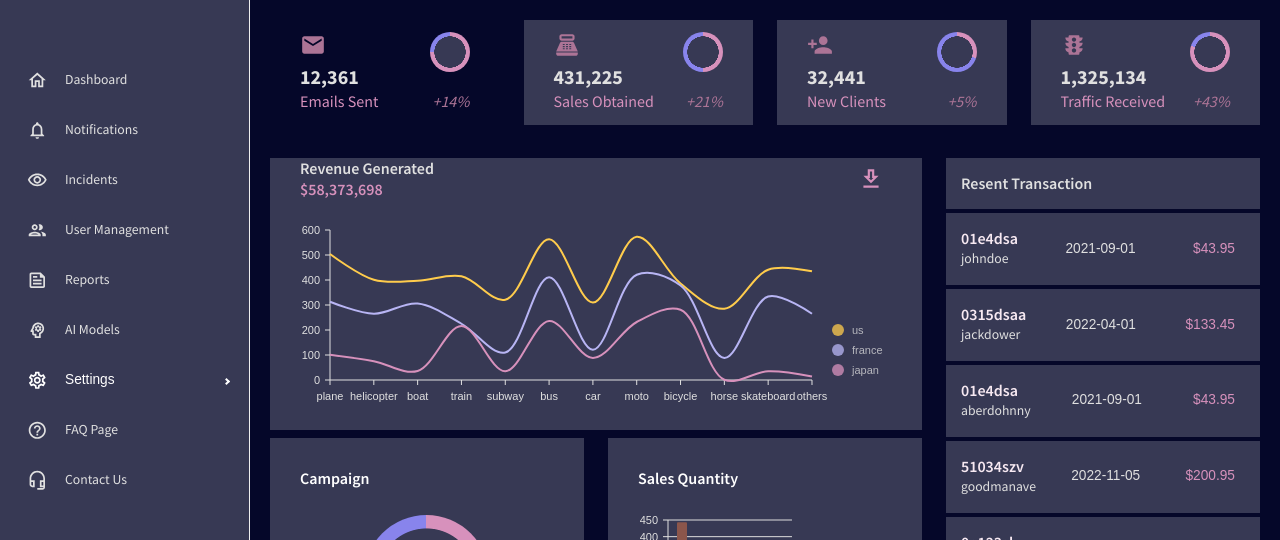
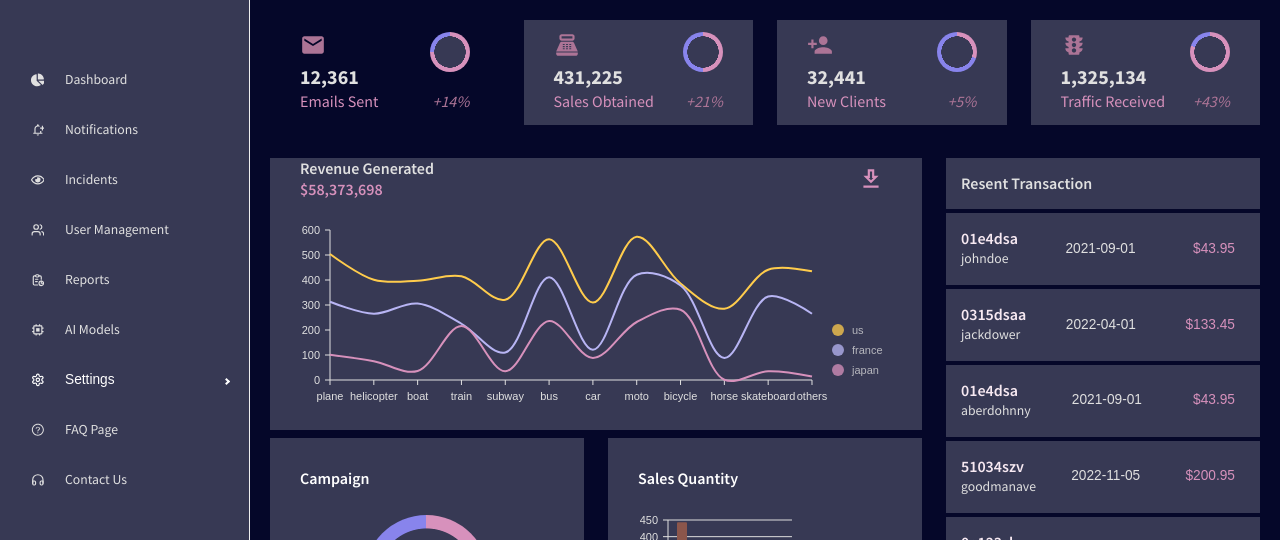
Before and after one commit to oceands/Project_Foresight, a React (Create React App) app in the folder client/: page / in a window 1280 px wide. Shown: the part 152-692 px from the top of the page. Built offline with nearby package versions, Linux system fonts and the light colour scheme.

Commit message:
Sidebar and Logo Base

```diff
--- a/client/package.json
+++ b/client/package.json
@@ -28,6 +28,7 @@
     "formik": "^2.2.9",
     "react": "^18.2.0",
     "react-dom": "^18.2.0",
+    "react-icons": "^4.11.0",
     "react-pro-sidebar": "1.0.0-alpha.7",
     "react-router-dom": "6.4.3",
     "react-scripts": "5.0.1",
--- a/client/src/pages/global/sidebar/MyProSidebar.jsx
+++ b/client/src/pages/global/sidebar/MyProSidebar.jsx
@@ -1,33 +1,30 @@
-import { useState } from "react";
+import React, { useState } from "react";
 import { Menu, Sidebar, MenuItem, SubMenu } from "react-pro-sidebar";
 import { useProSidebar } from "react-pro-sidebar";
-
 import { useSidebarContext } from "./sidebarContext";
-
 import { Link } from "react-router-dom";
 import { tokens } from "../../../theme";
 import { useTheme, Box, Typography, IconButton } from "@mui/material";
 
-import HomeOutlinedIcon from "@mui/icons-material/HomeOutlined";
-import NotificationsOutlinedIcon from '@mui/icons-material/NotificationsOutlined';
-import VisibilityOutlinedIcon from '@mui/icons-material/VisibilityOutlined';
-import PeopleOutlinedIcon from "@mui/icons-material/PeopleOutlined";
-import FeedOutlinedIcon from '@mui/icons-material/FeedOutlined';
-import PsychologyOutlinedIcon from '@mui/icons-material/PsychologyOutlined';
-import SettingsOutlinedIcon from '@mui/icons-material/SettingsOutlined';
-import HelpOutlineOutlinedIcon from '@mui/icons-material/HelpOutlineOutlined';
-import HeadsetMicOutlinedIcon from '@mui/icons-material/HeadsetMicOutlined';
+// MAIN SIDEBAR ICONS
+//MAIN MENUE ICONS
+import {FaChartPie} from 'react-icons/fa';
+import {MdOutlineNotificationAdd} from 'react-icons/md';
+import {FaRegEye} from 'react-icons/fa'
+import {LuUsers} from 'react-icons/lu'
+import {TbReport} from 'react-icons/tb'
+import {BiChip} from 'react-icons/bi'
+import {LuSettings} from 'react-icons/lu'
+import {AiOutlineQuestionCircle} from 'react-icons/ai'
+import {FiHeadphones} from 'react-icons/fi'
 
-import CloseOutlinedIcon from "@mui/icons-material/CloseOutlined";
-import MenuOutlinedIcon from "@mui/icons-material/MenuOutlined";
-import SwitchRightOutlinedIcon from "@mui/icons-material/SwitchRightOutlined";
-import SwitchLeftOutlinedIcon from "@mui/icons-material/SwitchLeftOutlined";
 
+// SUB SETTINGS ICONS
 import CameraAltOutlinedIcon from '@mui/icons-material/CameraAltOutlined';
 import LocalPoliceOutlinedIcon from '@mui/icons-material/LocalPoliceOutlined';
 import MapOutlinedIcon from '@mui/icons-material/MapOutlined';
 import InfoOutlinedIcon from '@mui/icons-material/InfoOutlined';
-import LockPersonOutlinedIcon from '@mui/icons-material/LockPersonOutlined';
+import LockPersonOutlinedIcon from '@mui/icons-material/LockPersonOutlined'
 
 const Item = ({ title, to, icon, selected, setSelected }) => {
   const theme = useTheme();
@@ -81,7 +78,8 @@ const MyProSidebar = () => {
 /* Exclude the "admin-box" from the background color rule */
 "& .menu-item:not(.admin-box):hover, & .menu-item:not(.sub-menu).active:not(.admin-box)": {
   backgroundColor: "rgba(255, 87, 34, 0.3) !important",
-  boxShadow: "0px 5px 15px rgba(0,0,0,0.3) !important"
+  //boxShadow: "0 8px 8px -4px !important"
+  boxShadow: "rgba(0, 0, 0, 0.1) 0px 10px 15px -3px, rgba(0, 0, 0, 0.05) 0px 4px 6px -2px !important"
 },
 
 
@@ -147,7 +145,7 @@ const MyProSidebar = () => {
 
               title="Dashboard"
               to="/"
-              icon={<HomeOutlinedIcon />}
+              icon={<FaChartPie />}
               selected={selected}
               setSelected={setSelected}
             />
@@ -155,7 +153,7 @@ const MyProSidebar = () => {
             <Item
               title="Notifications"
               to="/notifications"
-              icon={<NotificationsOutlinedIcon/>}
+              icon={<MdOutlineNotificationAdd/>}
               selected={selected}
               setSelected={setSelected}
             />
@@ -163,7 +161,7 @@ const MyProSidebar = () => {
             <Item
               title="Incidents"
               to="/incidents"
-              icon={<VisibilityOutlinedIcon/>}
+              icon={<FaRegEye/>}
               selected={selected}
               setSelected={setSelected}
             />
@@ -171,7 +169,7 @@ const MyProSidebar = () => {
             <Item
               title="User Management"
               to="/usermgnt"
-              icon={<PeopleOutlinedIcon />}
+              icon={<LuUsers />}
               selected={selected}
               setSelected={setSelected}
             />
@@ -179,7 +177,7 @@ const MyProSidebar = () => {
             <Item
               title="Reports"
               to="/reports"
-              icon={<FeedOutlinedIcon />}
+              icon={<TbReport />}
               selected={selected}
               setSelected={setSelected}
             />
@@ -187,22 +185,22 @@ const MyProSidebar = () => {
             <Item
               title="AI Models"
               to="/ai"
-              icon={<PsychologyOutlinedIcon />}
+              icon={<BiChip />}
               selected={selected}
               setSelected={setSelected}
             />
             </Box>
 
-            {/*Here we are adding the new sub menue*/}
+            {/*SUB - MENU */}
             <Box paddingLeft={collapsed ? undefined : "0"} className="sub-menu">
             <SubMenu // Add SubMenu component for the "Settings" menu item
               label="Settings"
-              icon={<SettingsOutlinedIcon />}
+              icon={<LuSettings />}
               selected={selected}
               setSelected={setSelected}
               className="sub-menu-header"
             >
-              {/*Adding Sub menu items */}
+              {/*SUB MENU ITEMS */}
 
                <Item
               title="Camera"
@@ -251,7 +249,7 @@ const MyProSidebar = () => {
             <Item
               title="FAQ Page"
               to="/faq"
-              icon={<HelpOutlineOutlinedIcon />}
+              icon={<AiOutlineQuestionCircle />}
               selected={selected}
               setSelected={setSelected}
             />
@@ -259,7 +257,7 @@ const MyProSidebar = () => {
             <Item
               title="Contact Us"
               to="/contact"
-              icon={<HeadsetMicOutlinedIcon />}
+              icon={<FiHeadphones />}
               selected={selected}
               setSelected={setSelected}
             />
```
Also changed, not shown: 1 other file (tests, documents, lock files or other folders).
